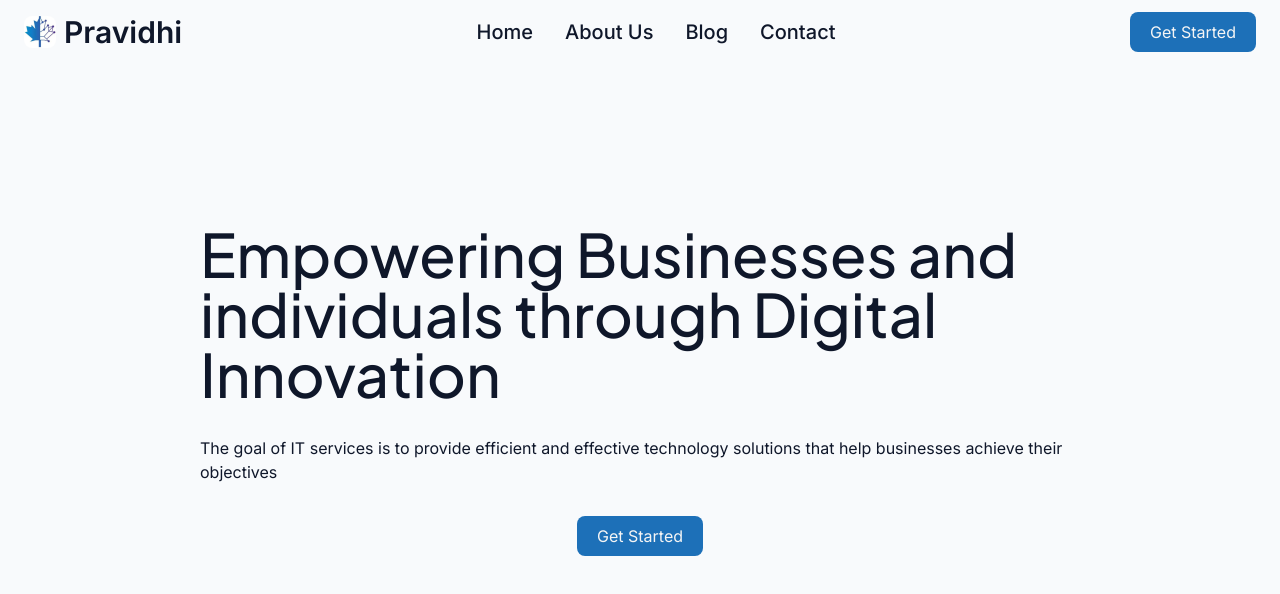
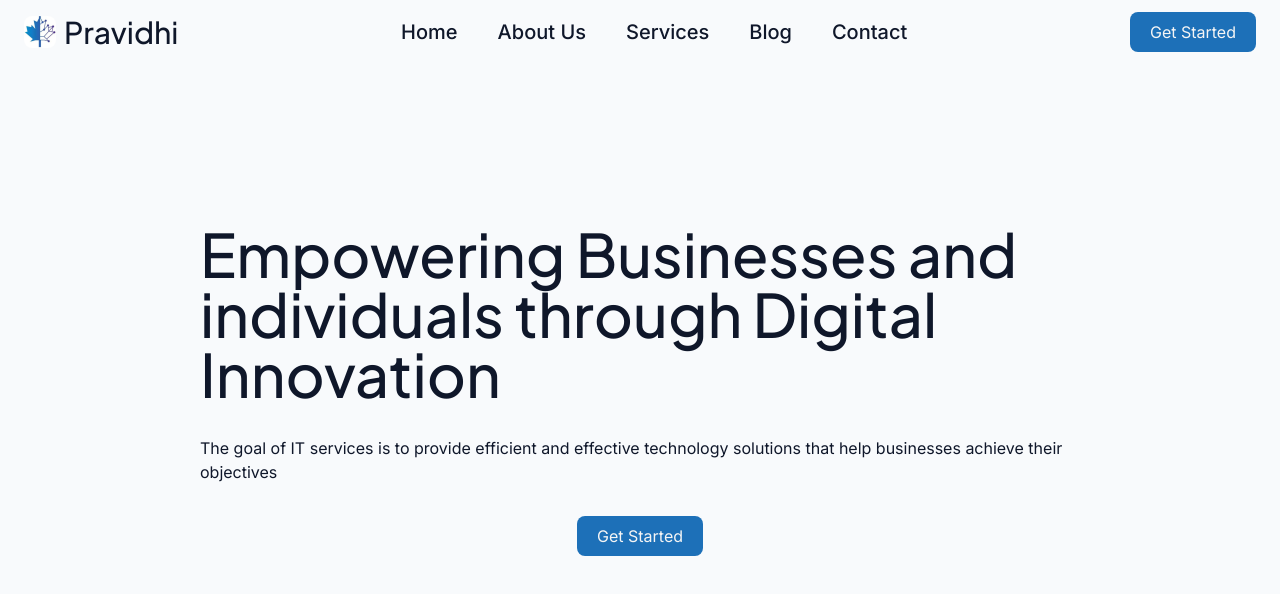
Before and after one commit to Coder-Gamma/pravidhi-web-application, a React (Vite) app: page / in a window 1280 px wide. Shown: the top 594 px of the page. Built offline with nearby package versions, Linux system fonts and the light colour scheme.

Commit message:
Enhaced the folder strucute and installed tailwind class merge utility

```diff
--- a/package.json
+++ b/package.json
@@ -13,9 +13,11 @@
     "@fontsource/inter": "^5.2.8",
     "@fontsource/plus-jakarta-sans": "^5.2.8",
     "@tailwindcss/vite": "^4.1.18",
+    "clsx": "^2.1.1",
     "react": "^19.2.0",
     "react-dom": "^19.2.0",
     "react-router-dom": "^7.11.0",
+    "tailwind-merge": "^3.4.0",
     "tailwindcss": "^4.1.18"
   },
   "devDependencies": {
--- a/src/components/Navbar.tsx
+++ /dev/null
@@ -1,7 +0,0 @@
-import React from "react";
-
-const Navbar = () => {
-  return <div>Navbar</div>;
-};
-
-export default Navbar;
--- a/src/components/Hero.tsx
+++ b/src/components/features/home/components/Hero.tsx
@@ -1,13 +1,13 @@
-import Logo from "../assets/Pravidhi-logo.webp";
+import Logo from "../../../../assets/Pravidhi-logo.webp";
 import { Link } from "react-router-dom";
-import Button from "./UI/Button";
+import Button from "../../../UI/Button";
 
 const Hero = () => {
   return (
     <div className="bg-[#f8fafc] h-screen w-full">
       {/* NAVIGATION START */}
-      <nav className="sticky top-0 z-50 ">
-        <div className="max-w-8xl  px-6">
+      <nav className="sticky top-0 z-50  ">
+        <div className="max-w-8xl mx-auto px-6">
           <div className="flex items-center h-16 justify-between">
             {/*  LEFT DIV LOGO  */}
             <Link
@@ -15,16 +15,20 @@ const Hero = () => {
               className="flex items-center gap-2 text-3xl text-text font-bold"
             >
               <img src={Logo} alt="Pravidhi logo" className="h-8 rounded-lg" />
-              <span>Pravidhi</span>
+              <span className="font-heading font-normal">Pravidhi</span>
             </Link>
 
             {/* MIDDLE LINKS  */}
-            <div className="hidden md:flex items-center gap-8 text-text text-sm md:text-xl font-medium">
+            <div className="hidden md:flex items-center gap-10 text-text text-sm md:text-xl font-medium">
               <Link to="/" className="hover:text-[#1D70B8] transition">
                 Home
               </Link>
+
               <Link to="/" className="hover:text-[#1D70B8] transition">
                 About Us
+              </Link>
+              <Link to="/" className="hover:text-[#1D70B8] transition">
+                Services
               </Link>
               <Link to="/" className="hover:text-[#1D70B8] transition">
                 Blog
--- /dev/null
+++ b/src/lib/utils.ts
@@ -0,0 +1,7 @@
+// src/lib/utils.ts
+import { type ClassValue, clsx } from "clsx";
+import { twMerge } from "tailwind-merge";
+
+export function cn(...inputs: ClassValue[]) {
+  return twMerge(clsx(inputs));
+}
--- a/src/pages/Home.tsx
+++ b/src/pages/Home.tsx
@@ -1,4 +1,4 @@
-import Hero from "../components/Hero";
+import Hero from "../components/features/home/components/Hero";
 
 const Home = () => {
   return (
```
Also changed, not shown: 1 other file (tests, documents, lock files or other folders).
